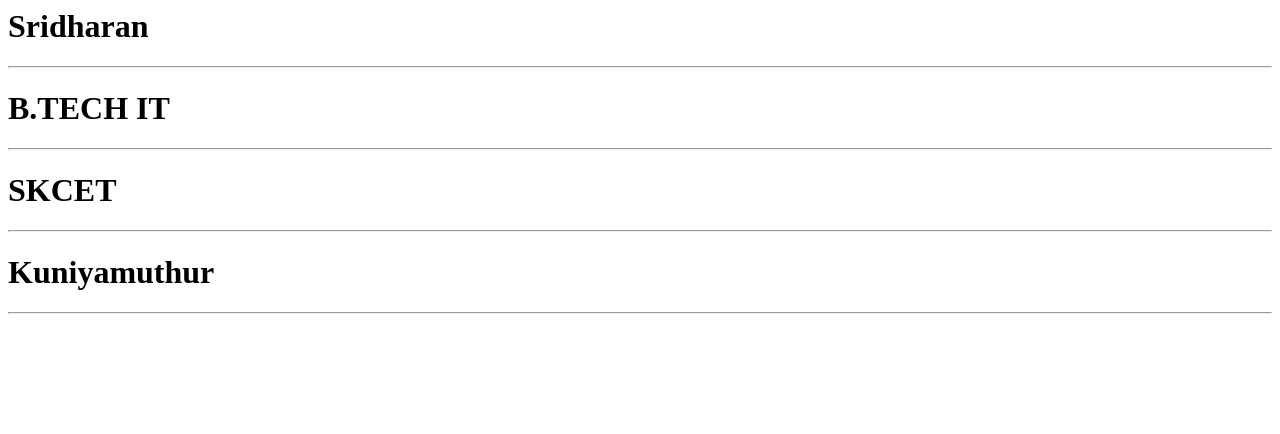
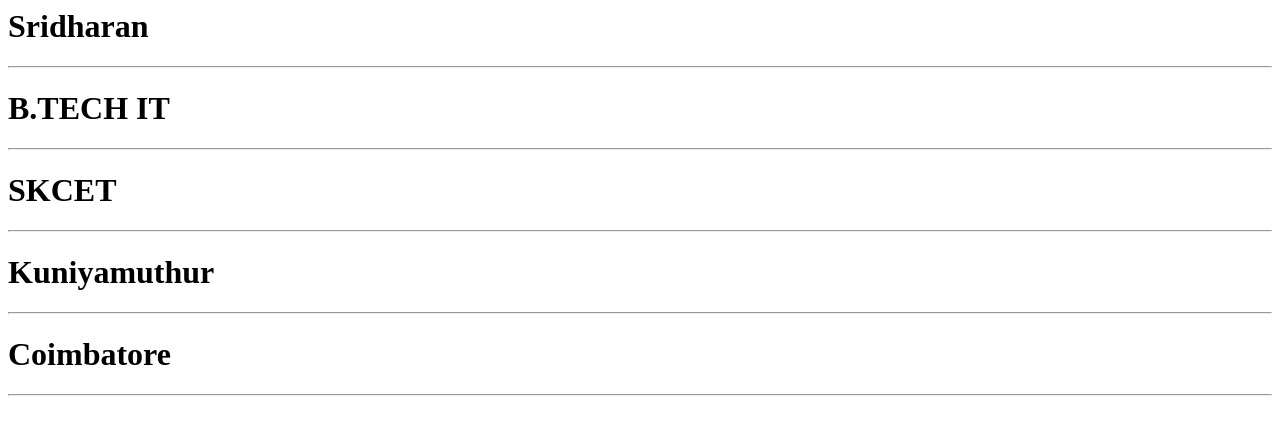
Before and after one commit to Sridharan-AR4/demorepo, a plain HTML site: page index.html in a window 1280 px wide. Drawn offline with Linux system fonts and the light colour scheme.

Commit message:
commit from clone folder

```diff
--- a/index.html
+++ b/index.html
@@ -7,4 +7,6 @@
     <hr>
     <h1>Kuniyamuthur</h1>
     <hr>
+    <h1>Coimbatore</h1>
+    <hr>
 </html>
```
